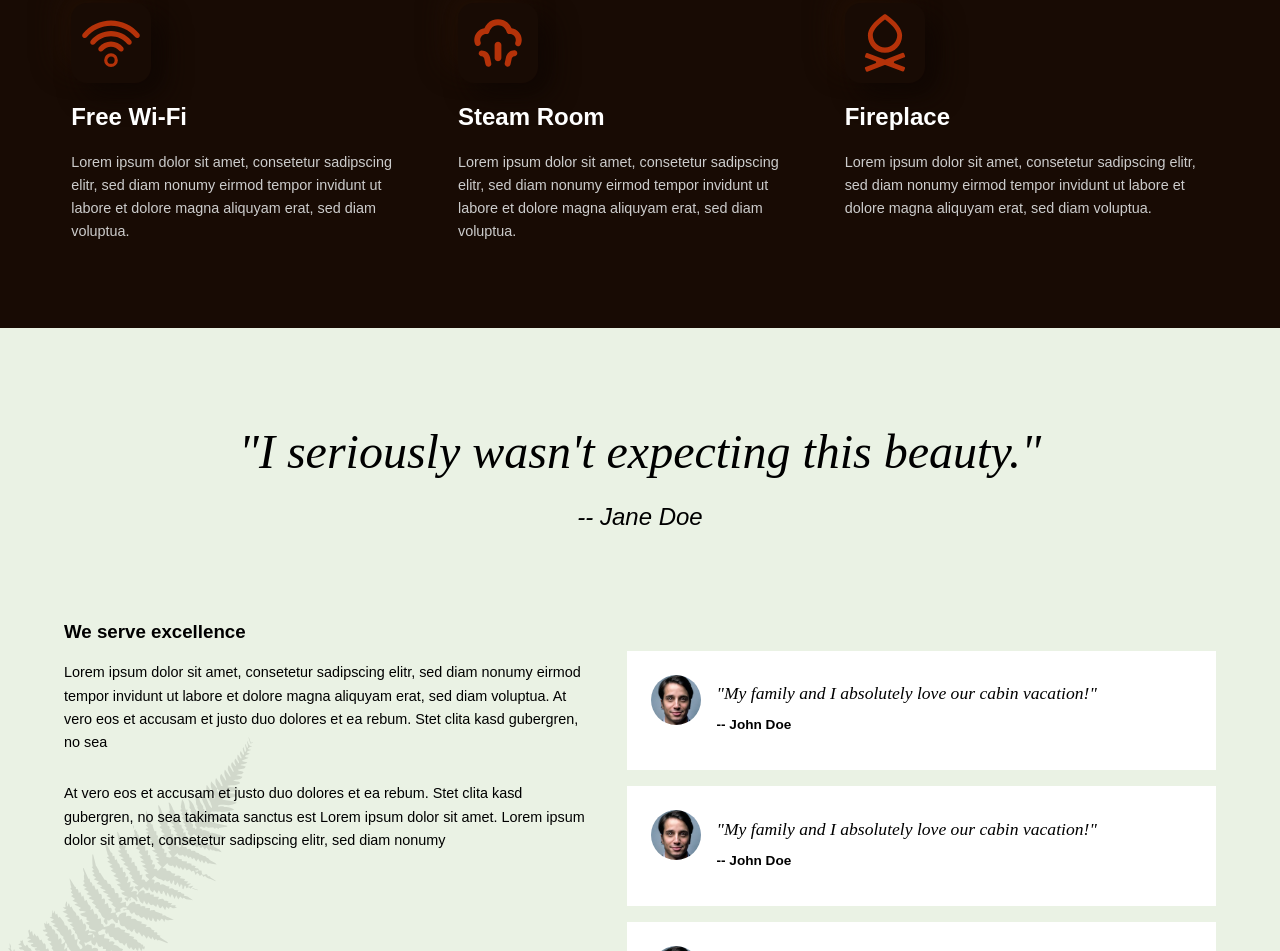
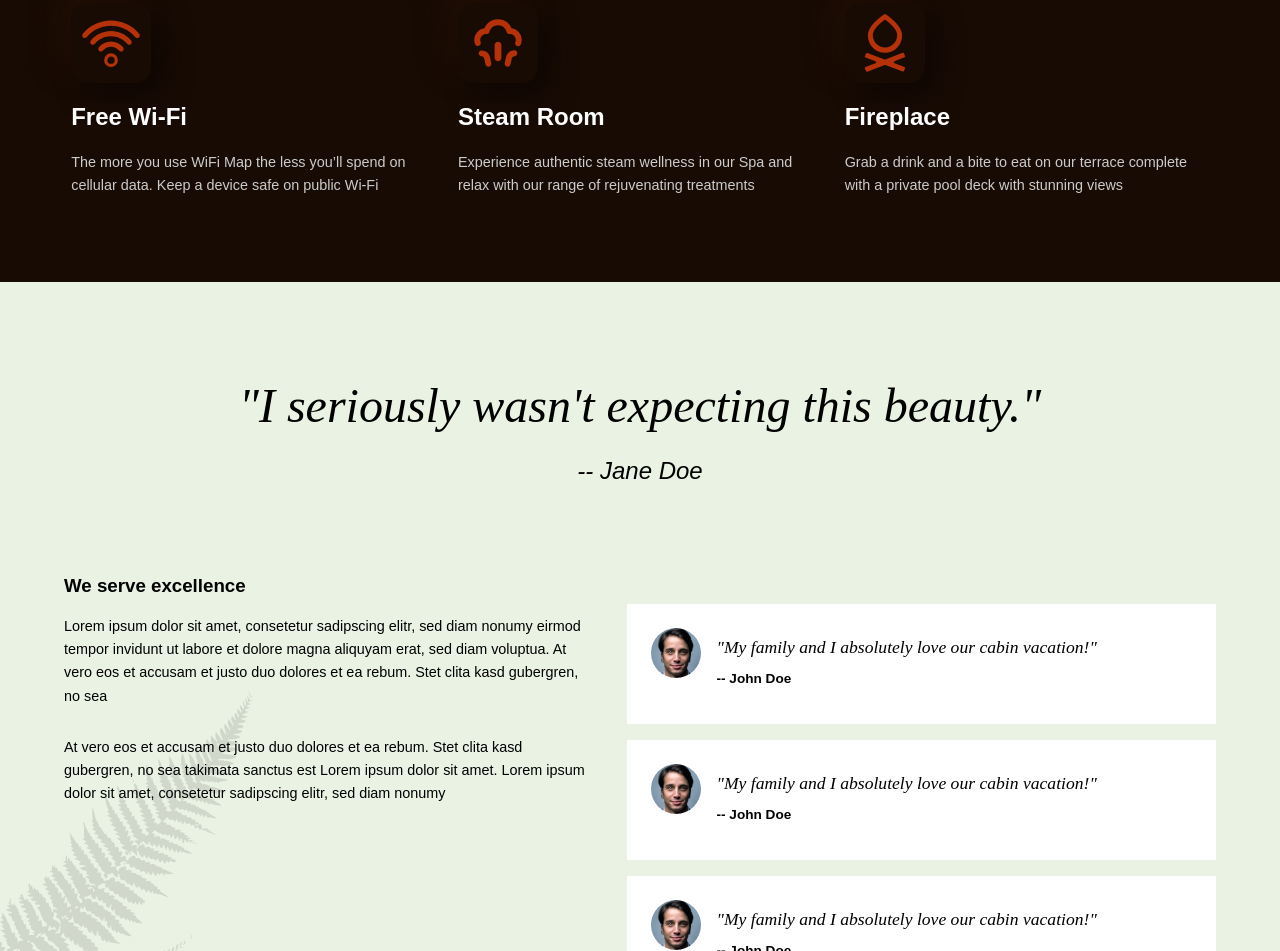
Before and after one commit to yana-semenenko/faina-kolyba, a website built with Vite: page index.html in a window 1280 px wide. Shown: the part 858-1809 px from the top of the page. Built offline with nearby package versions, Linux system fonts and the light colour scheme.

Commit message:
amenities content

```diff
--- a/index.html
+++ b/index.html
@@ -107,9 +107,7 @@
 
             <h2>Free Wi-Fi</h2>
             <p>
-              Lorem ipsum dolor sit amet, consetetur sadipscing elitr, sed diam
-              nonumy eirmod tempor invidunt ut labore et dolore magna aliquyam
-              erat, sed diam voluptua.
+              The more you use WiFi Map the less you’ll spend on cellular data. Keep a device safe on public Wi-Fi
             </p>
           </li>
           <li>
@@ -117,9 +115,7 @@
 
             <h2>Steam Room</h2>
             <p>
-              Lorem ipsum dolor sit amet, consetetur sadipscing elitr, sed diam
-              nonumy eirmod tempor invidunt ut labore et dolore magna aliquyam
-              erat, sed diam voluptua.
+              Experience authentic steam wellness in our Spa and relax with our range of rejuvenating treatments
             </p>
           </li>
           <li>
@@ -127,9 +123,7 @@
 
             <h2>Fireplace</h2>
             <p>
-              Lorem ipsum dolor sit amet, consetetur sadipscing elitr, sed diam
-              nonumy eirmod tempor invidunt ut labore et dolore magna aliquyam
-              erat, sed diam voluptua.
+              Grab a drink and a bite to eat on our terrace complete with a private pool deck with stunning views
             </p>
           </li>
         </ul>
```
